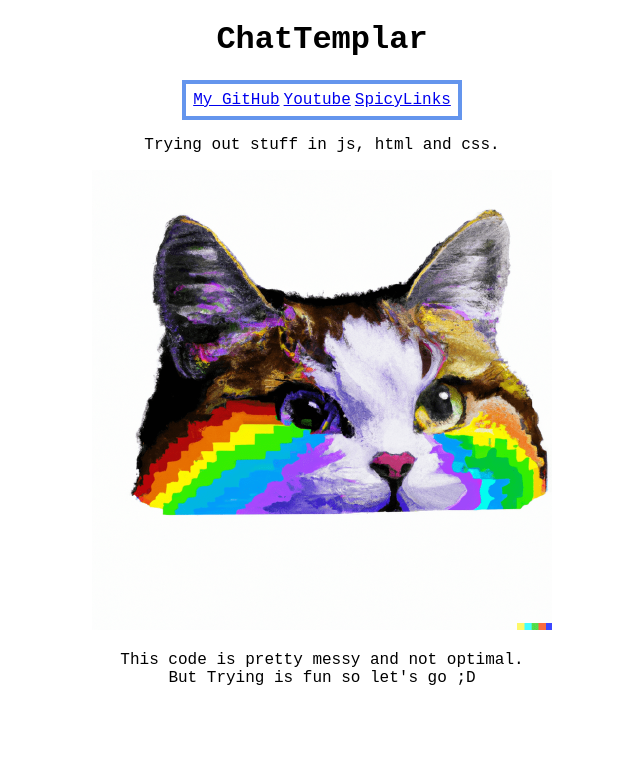
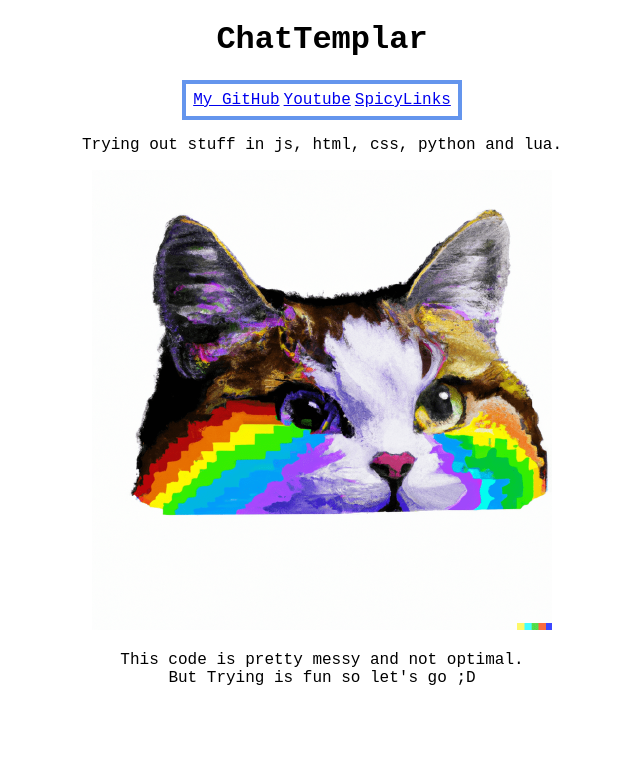
Before and after one commit to ChatTemplar/MyWebPage, a plain HTML site: page index.html in a window 1280 px wide. Shown: the top 773 px of the page, without its empty margins (318-958 px from the left). Drawn offline with Linux system fonts and the light colour scheme.

Commit message:
Update index.html

```diff
--- a/index.html
+++ b/index.html
@@ -54,7 +54,7 @@
         </tr>
     </table>
 
-    <p>Trying out stuff in js, html and css.<br /></p>
+    <p>Trying out stuff in js, html, css, python and lua.<br /></p>
 
     <img src="Images/Nyancat.png">
 
```
